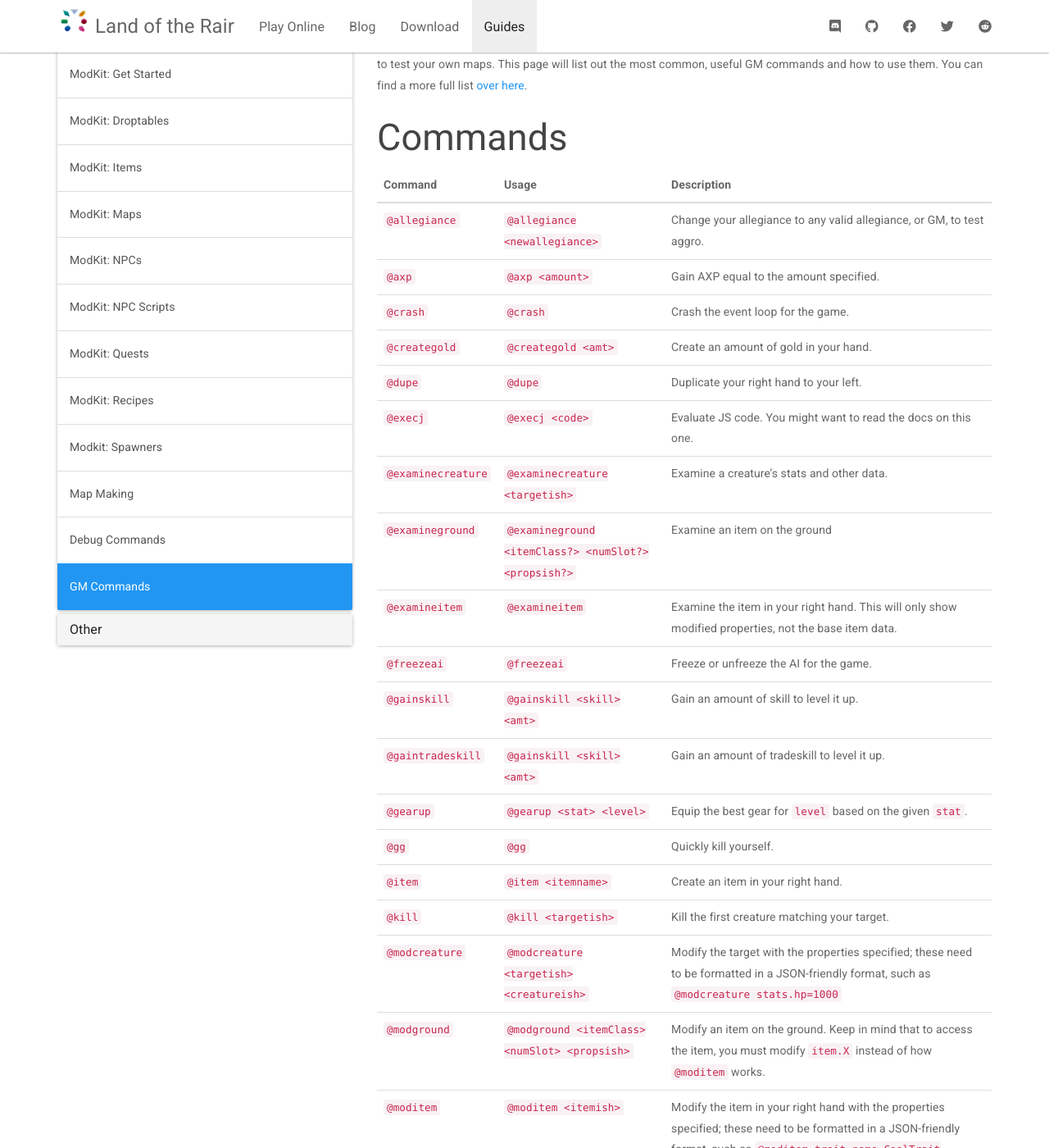
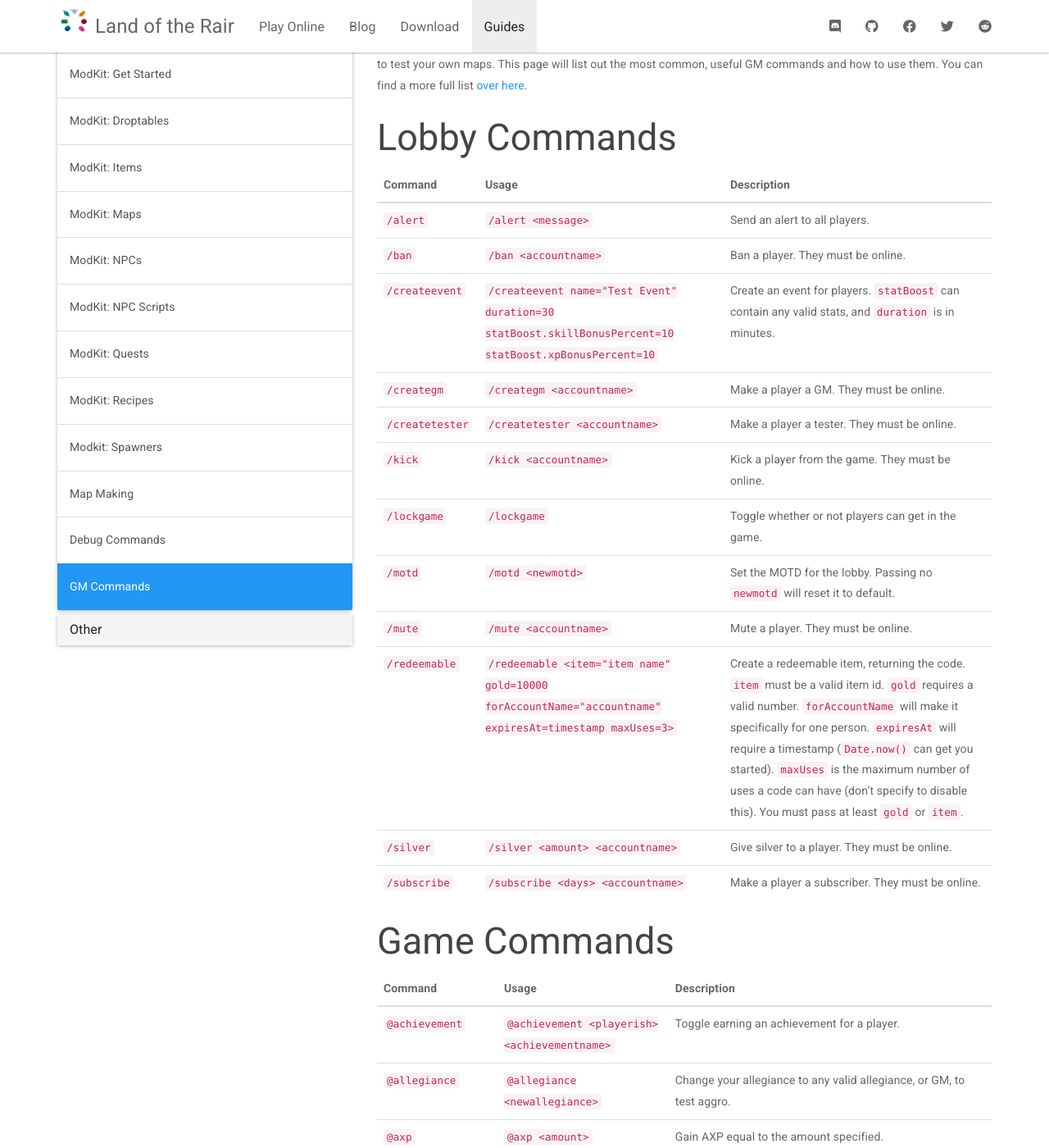
Before and after one commit to LandOfTheRair/landoftherair.github.io, a Jekyll site: the page built from _docs/creators/gm-commands.md, in a window 1280 px wide and 1400 px high, scrolled down 233 px. Shown: the whole window at 82% size. Built offline with Jekyll 4.4.1, drawn with Linux system fonts in a browser that asks for light colours; nearby versions of some CDN libraries; some of the changed text lies outside the part shown.

Commit message:
Update gm-commands.md

```diff
--- a/_docs/creators/gm-commands.md
+++ b/_docs/creators/gm-commands.md
@@ -7,10 +7,28 @@ permalink: /docs/gm-commands/
 
 If you're here, you're probably using the Mod Kit and running a local server where you're a GM, either to mess around or to test your own maps. This page will list out the most common, useful GM commands and how to use them. You can find a more full list [over here](https://github.com/LandOfTheRair/LandOfTheRair/tree/master/server/src/helpers/game/commands/gm).
 
-## Commands
+## Lobby Commands
 
 | Command | Usage | Description |
 | ------- | ----- | ----------- |
+| `/alert` | `/alert <message>` | Send an alert to all players. |
+| `/ban` | `/ban <accountname>` | Ban a player. They must be online. |
+| `/createevent` | `/createevent name="Test Event" duration=30 statBoost.skillBonusPercent=10 statBoost.xpBonusPercent=10` | Create an event for players. `statBoost` can contain any valid stats, and `duration` is in minutes. |
+| `/creategm` | `/creategm <accountname>` | Make a player a GM. They must be online. |
+| `/createtester` | `/createtester <accountname>` | Make a player a tester. They must be online. |
+| `/kick` | `/kick <accountname>` | Kick a player from the game. They must be online. |
+| `/lockgame` | `/lockgame` | Toggle whether or not players can get in the game. |
+| `/motd` | `/motd <newmotd>` | Set the MOTD for the lobby. Passing no `newmotd` will reset it to default. |
+| `/mute` | `/mute <accountname>` | Mute a player. They must be online. |
+| `/redeemable` | `/redeemable <item="item name" gold=10000 forAccountName="accountname" expiresAt=timestamp maxUses=3>` | Create a redeemable item, returning the code. `item` must be a valid item id. `gold` requires a valid number. `forAccountName` will make it specifically for one person. `expiresAt` will require a timestamp (`Date.now()` can get you started). `maxUses` is the maximum number of uses a code can have (don't specify to disable this). You must pass at least `gold` or `item`. |
+| `/silver` | `/silver <amount> <accountname>` | Give silver to a player. They must be online. |
+| `/subscribe` | `/subscribe <days> <accountname>` | Make a player a subscriber. They must be online. |
+
+## Game Commands
+
+| Command | Usage | Description |
+| ------- | ----- | ----------- |
+| `@achievement` | `@achievement <playerish> <achievementname>` | Toggle earning an achievement for a player. |
 | `@allegiance` | `@allegiance <newallegiance>` | Change your allegiance to any valid allegiance, or GM, to test aggro. |
 | `@axp` | `@axp <amount>` | Gain AXP equal to the amount specified. |
 | `@crash` | `@crash` | Crash the event loop for the game. |
@@ -27,19 +45,22 @@ If you're here, you're probably using the Mod Kit and running a local server whe
 | `@gg` | `@gg` | Quickly kill yourself. |
 | `@item` | `@item <itemname>` | Create an item in your right hand. |
 | `@kill` | `@kill <targetish>` | Kill the first creature matching your target. |
+| `@listplayers` | `@listplayers` | Get a list of all players by account name currently online. |
 | `@modcreature` | `@modcreature <targetish> <creatureish>` | Modify the target with the properties specified; these need to be formatted in a JSON-friendly format, such as `@modcreature stats.hp=1000` |
 | `@modground` | `@modground <itemClass> <numSlot> <propsish>` | Modify an item on the ground. Keep in mind that to access the item, you must modify `item.X` instead of how `@moditem` works. |
 | `@moditem` | `@moditem <itemish>` | Modify the item in your right hand with the properties specified; these need to be formatted in a JSON-friendly format, such as `@moditem trait.name=CoolTrait trait.level=2` |
+| `@removeeffect` | `@removeeffect <playerish> <effectname>` | Forcibly remove an effect from a player by name. |
+| `@resetdungeon` | `@resetdungeon <map> <seed?>` | Reset the specified map dungeon with the given seed, or pick one if not specified. |
 | `@respawnnpc` | `@respawnnpc <nameish>` | Respawn an NPC in your current map with a name that contains `nameish`. |
-| `@resetdungeon` | `@resetdungeon <map> <seed?>` | Reset the specified map dungeon with the given seed, or pick one if not specified. |
 | `@saveplayers` | `@saveplayers` | Save all players currently in the game. |
 | `@searchitems` | `@searchitems <query>` | Search the item database for items that partially match `query`. |
+| `@send` | `@send <playerish> x y <map>` | Send a player in view to a specific place. |
 | `@spellmod` | `@spellmod <spell/"list"> <multiplier>` | Set the global potency override for `spell` to `potency`. If `list` is specified, show all overrides. |
 | `@startevent` | `@startevent <event>` | Start the given event, or stop it if it's already active. |
 | `@summon` | `@summon <player>` | Summon the given player to your current location. |
 | `@takeover` | `@takeover <npcish>` | Take over the NPC, allowing you to watch the NPC as if you were it. |
 | `@teleport` | `@teleport <x> <y> <map?>` | Teleport to x,y on the current map. If `map` is specified, teleport to those coordinates on that map instead. |
-| `@teleportto` | `@teleportto <targetish>` | Teleport to the first creature or player matching your target. |
+| `@teleportto` | `@teleportto <targetish> <index>` | Teleport to the first creature or player matching your target. Specify `<index>` to teleport to a different found target. |
 | `@togglemapblock` | `@togglemapblock <map>` | Block the specified map from being entered, and kick out any players in that map. |
 | `@updatecontent` | `@updatecontent` | Get the latest content from GitHub and update it live. |
 | `@upgradeitem` | `@upgradeitem` | Upgrade the item in your right hand using the item in your left hand. |
```
